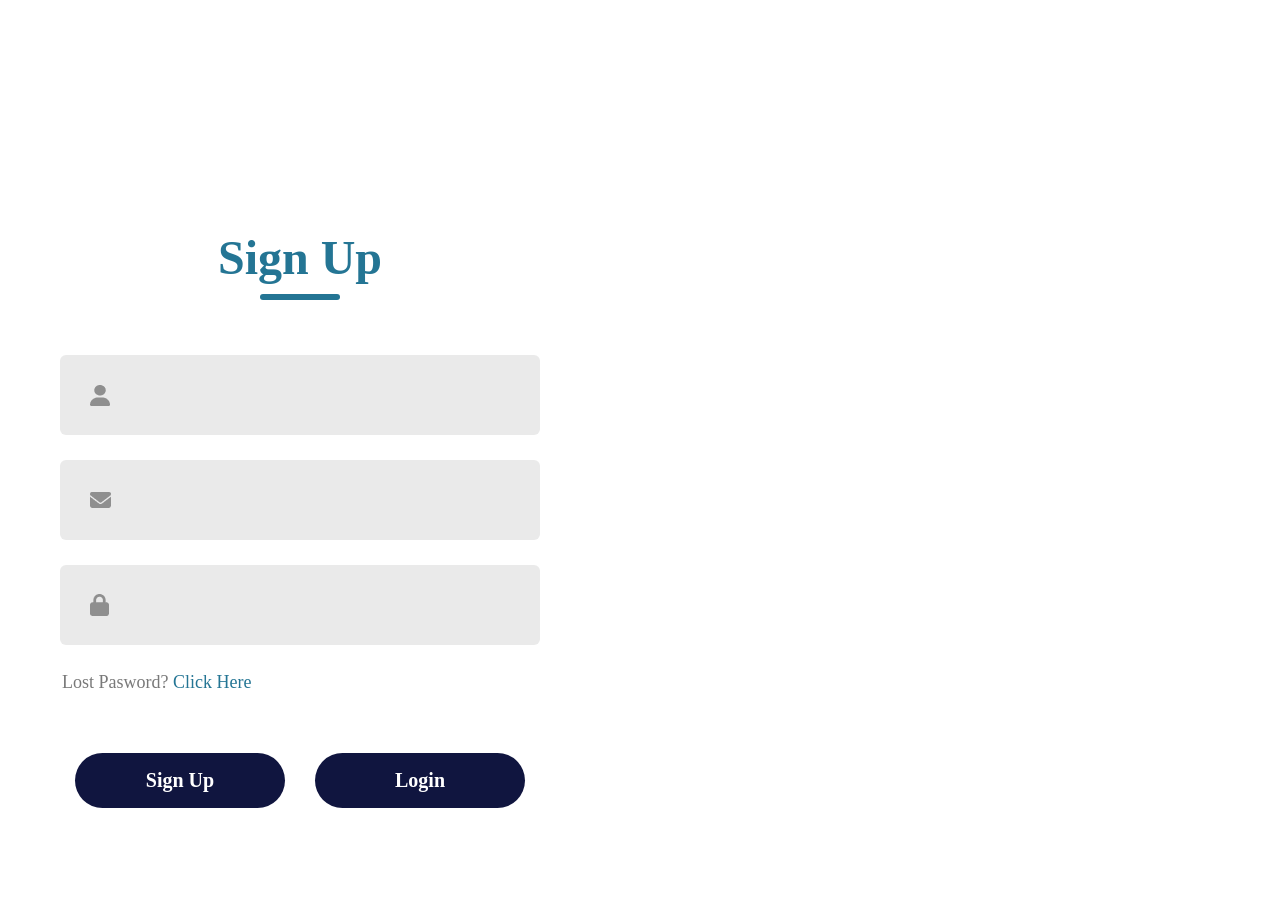
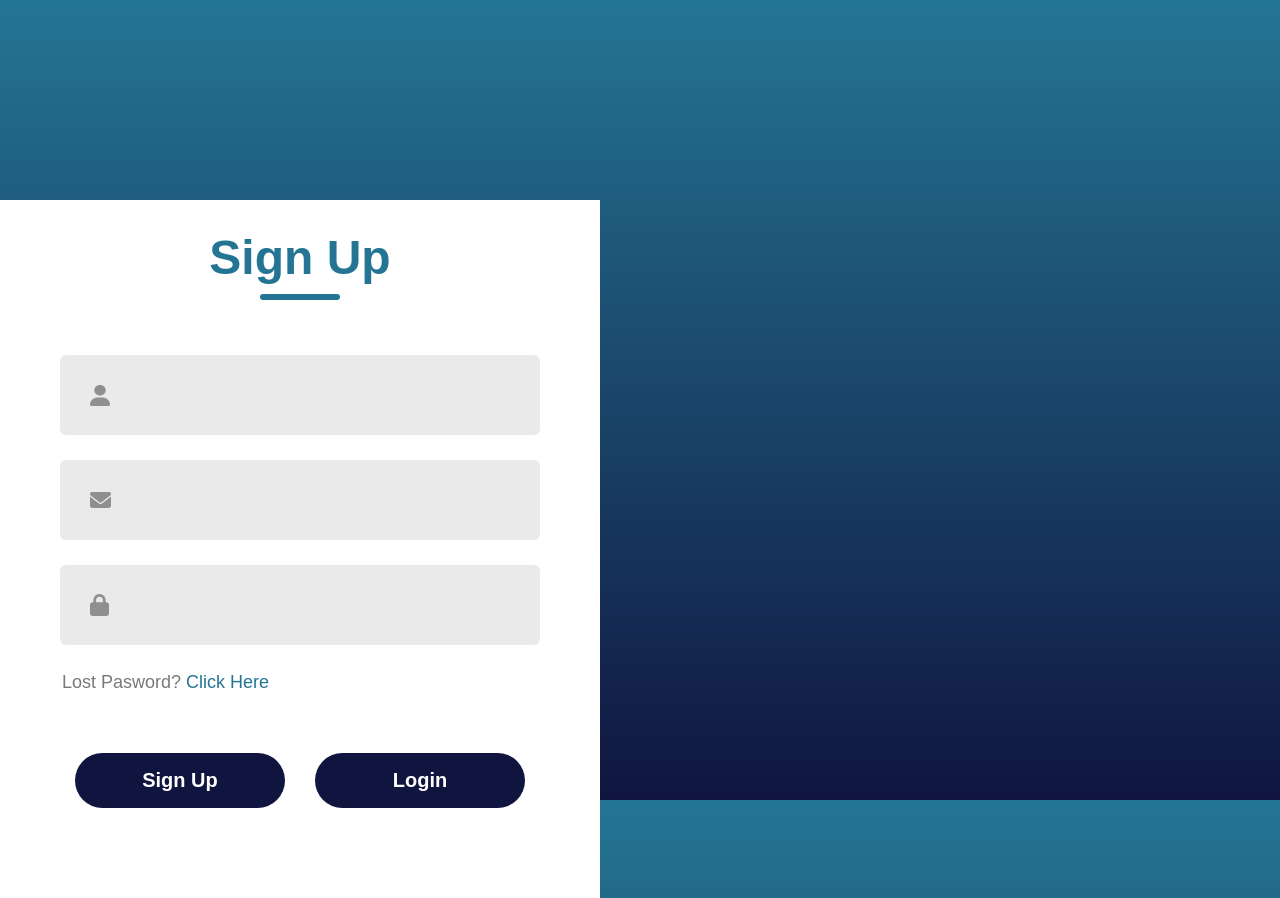
Before and after one commit to AsidyxTheHacker/react-sign-up, a React (Vite) app: page / in a window 1280 px wide. Built offline with nearby package versions, Linux system fonts and the light colour scheme.

Commit message:
changed height of body and background size

```diff
--- a/src/index.css
+++ b/src/index.css
@@ -1,3 +1,6 @@
 body {
   margin: 0;
+  font-family: Arial, Helvetica, sans-serif;
+  background: linear-gradient(#247594, #10153f);
+  background-attachment: fixed;
 }
```
